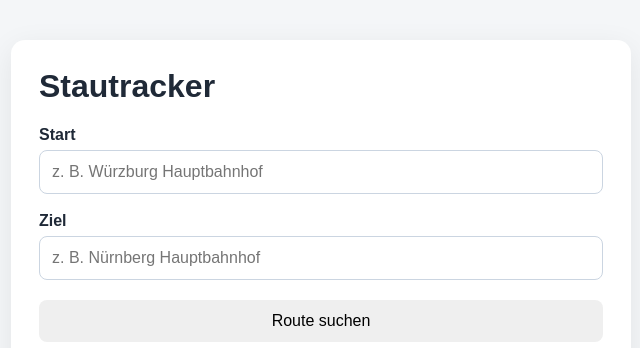
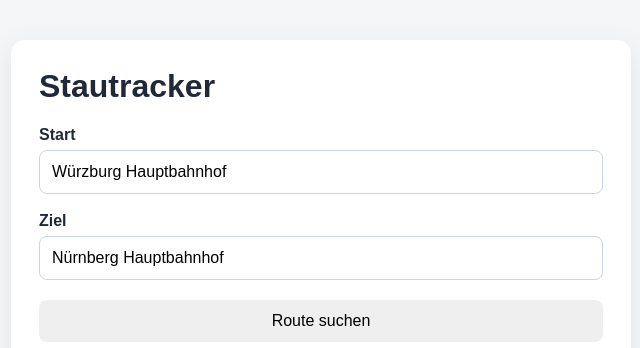
Before and after one commit to cream136/Schulprojekt_12FI1, an Electron app: page src/index.html in a window 1200 px wide. Shown: the top 348 px of the page, without its empty margins (279-919 px from the left). Drawn offline with nearby package versions, Linux system fonts and the light colour scheme.

Commit message:
value add

```diff
--- a/src/index.html
+++ b/src/index.html
@@ -12,10 +12,10 @@
     <h1>Stautracker</h1>
 
     <label for="start">Start</label>
-    <input id="start" type="text" placeholder="z. B. Würzburg Hauptbahnhof">
+    <input id="start" type="text" placeholder="z. B. Würzburg Hauptbahnhof" value="Würzburg Hauptbahnhof">
 
     <label for="ziel">Ziel</label>
-    <input id="ziel" type="text" placeholder="z. B. Nürnberg Hauptbahnhof">
+    <input id="ziel" type="text" placeholder="z. B. Nürnberg Hauptbahnhof" value="Nürnberg Hauptbahnhof">
 
     <button id="suchen" type="button">Route suchen</button>
 
```
